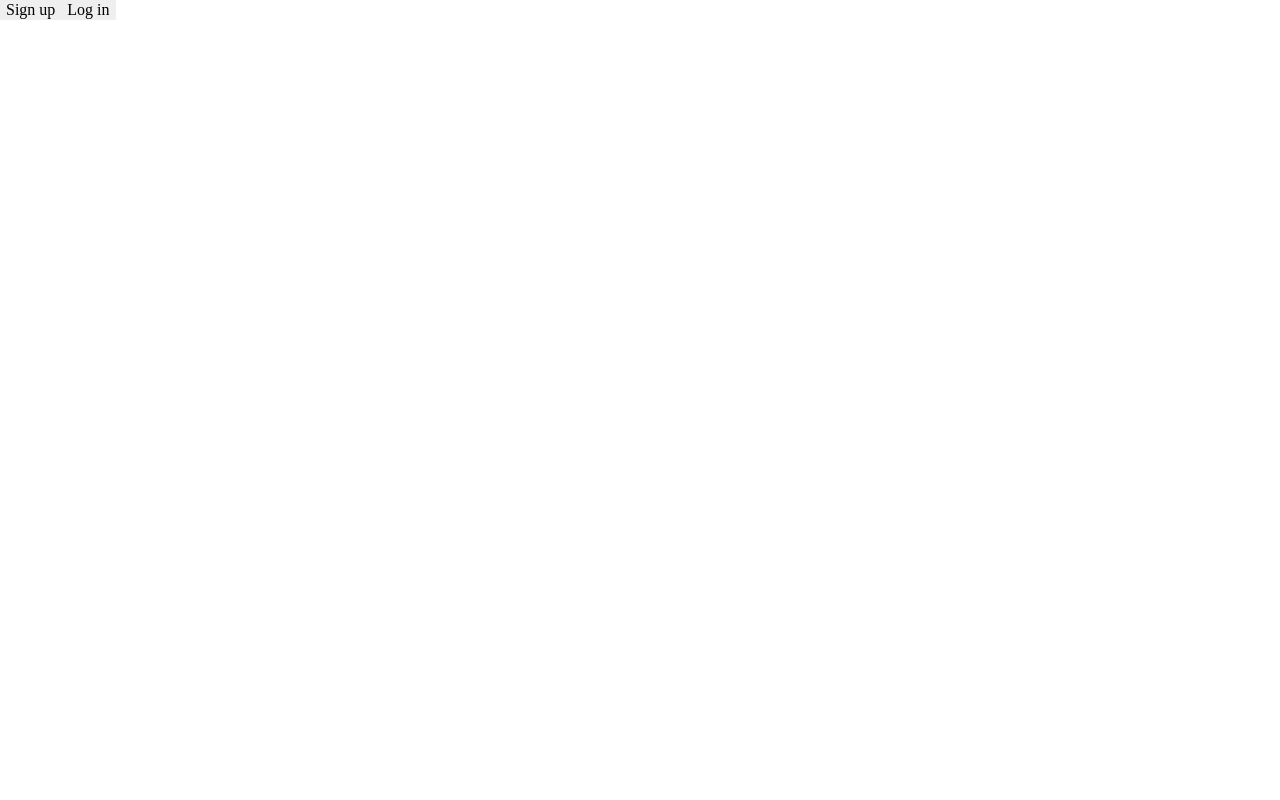
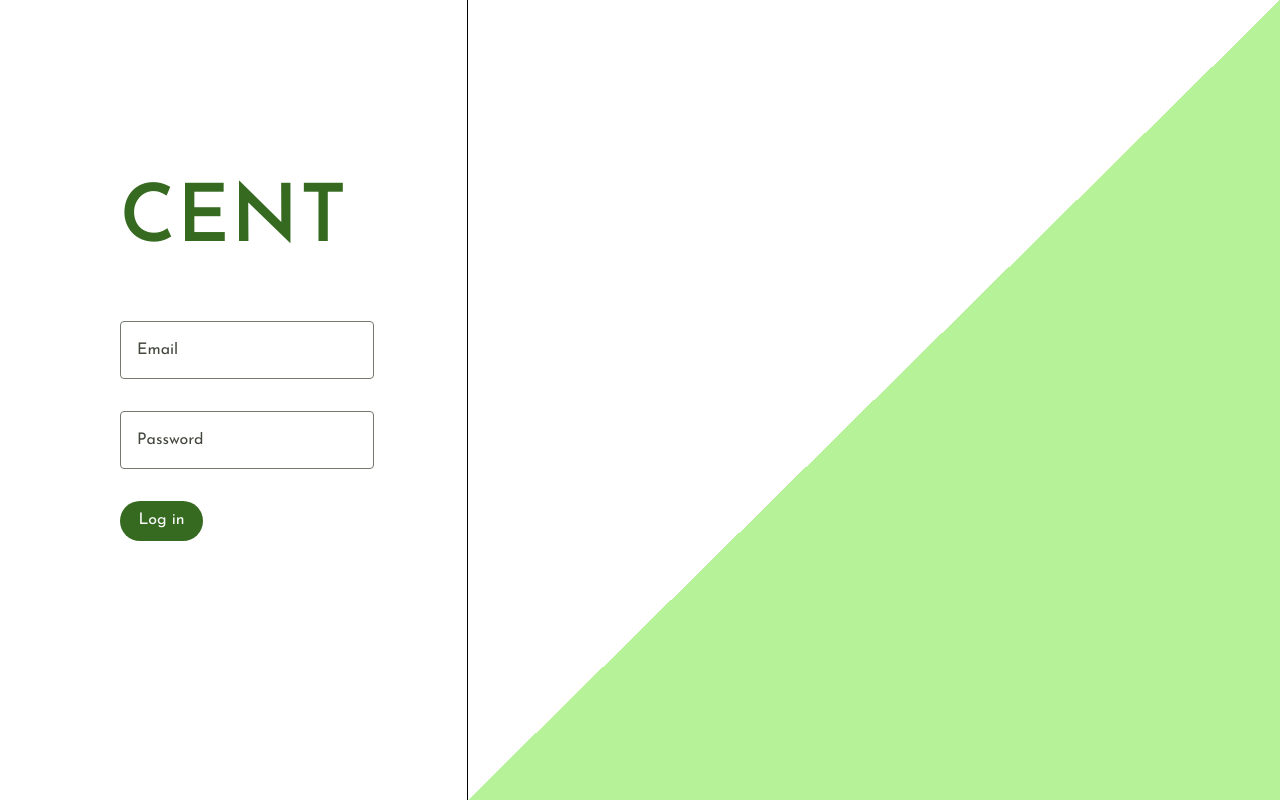
Before and after one commit to brandon509/budget-app, a React (Vite) app in the folder frontend/: page / in a window 1280 px wide. Built offline with nearby package versions, Linux system fonts and the light colour scheme.

Commit message:
updated home page, updated input component to make it reuseable

```diff
--- a/frontend/src/App.jsx
+++ b/frontend/src/App.jsx
@@ -3,6 +3,7 @@ import Home from './pages/home'
 import Header from './components/header'
 import Profile from './pages/profile'
 import EmailVerify from './pages/emailVerify'
+import Test from './pages/test'
 
 function App(){
   return(
@@ -14,6 +15,7 @@ function App(){
             <Route path='/' element={<Home />} />
             <Route path='/:id' element={<Profile />} />
             <Route path='/verify/:id' element={<EmailVerify />} />
+            <Route path='/test' element={<Test />} />
           </Routes>
         </div>
       </Router>
--- a/frontend/src/components/signup.jsx
+++ b/frontend/src/components/signup.jsx
@@ -182,7 +182,8 @@ export default function Signup(){
                 {passwordRequirements && <PasswordRequirements password={password} confirmPassword={confirmPassword} />}
                 <button
                     type="submit"
-                    disabled={!nameVal.pass || !emailVal.pass || !passwordVal.pass ? true : false}>
+                    disabled={!nameVal.pass || !emailVal.pass || !passwordVal.pass ? true : false}
+                    className='submitBtn'>
                 Sign up</button>
             </form>
             <p className="or"><span>or</span></p>
--- /dev/null
+++ b/frontend/src/components/textInput.jsx
@@ -0,0 +1,38 @@
+import { useState } from 'react'
+import { FontAwesomeIcon } from '@fortawesome/react-fontawesome'
+import { faCircleExclamation } from '@fortawesome/free-solid-svg-icons'
+
+export default function TextInput({ label, type, supporting, handleChange, inputValue, validation, errorMessage }){
+
+    const [labelVisable, setLabelVisable] = useState(false)
+    const [passValidation, setPassValidation] = useState(true)
+
+    const onFocus = () => {
+        setLabelVisable(true)
+    }
+
+    const onBlur = () => {
+        if(!inputValue){
+            setLabelVisable(false)
+        }
+
+        setPassValidation(validation())
+    }
+
+    return (
+            <div className="inputParent">
+                {labelVisable && <h5 className = {!passValidation ? "inputLabel inputError" : "inputLabel"}>{label}</h5>}
+                <input
+                    type={type}
+                    placeholder={!labelVisable ? label: undefined}
+                    name={type}
+                    className={!passValidation ? "input enabledInputError" : "input"}
+                    onFocus={onFocus}
+                    onBlur={onBlur}
+                    onChange={handleChange}>
+                </input>
+                {!passValidation && <FontAwesomeIcon icon={faCircleExclamation} className="errorIcon inputError" />}
+                <p className={!passValidation ? "support inputError" : "support"}>{!passValidation ? errorMessage : supporting}</p>
+            </div>
+    )
+}
--- a/frontend/src/main.css
+++ b/frontend/src/main.css
@@ -1,3 +1,9 @@
+@import url('https://fonts.googleapis.com/css2?family=Josefin+Sans:wght@300;400;600;700&display=swap');
+
+*{
+   font-family: 'Josefin Sans';
+}
+
 .login{
     display: flex;
     flex-direction: column;
@@ -247,3 +253,134 @@ p span{
  .error-message-box-container{
    width: 400px;
  }
+
+ .submitBtn{
+   cursor: not-allowed;
+ }
+
+ .input{
+   border: 1px solid #73796E;
+   border-radius: 4px;
+   color: #1A1C18;
+   /* height: 46px; */
+   height: 56px;
+   width: 220px;
+   padding: 0px 16px;
+   font-size: 16px;
+   line-height: 24px;
+   caret-color: #366A21;
+ }
+
+ ::placeholder{
+   color: #43483F;
+ }
+
+ .input:focus{
+   outline: none;
+   box-shadow: 0 0 0 1px #366A21;
+   color: #1A1C18;
+ }
+
+ .input:hover{
+   cursor:pointer;
+ }
+
+ .support{
+   margin-top: 4px;
+   color: #43483F;
+   padding: 0px 16px;
+   font-size: 12px;
+   line-height: 16px;
+ }
+
+ .inputLabel{
+   position: absolute;
+   top: -26px;
+   left: 10px;
+   font-size: 12px;
+   background: white;
+   padding: 0px 4px;
+   color: #366A21;
+ }
+
+ .inputParent{
+   position: relative;
+   /* margin-left: 20px; */
+ }
+
+input:-webkit-autofill,
+input:-webkit-autofill:hover,
+input:-webkit-autofill:focus,
+input:-webkit-autofill:active{
+    -webkit-background-clip: text;
+    -webkit-text-fill-color: #1A1C18;
+}
+
+.errorIcon{
+   font-size: 24px;
+   position: absolute;
+   left: 220px;
+   /* top: 12px; */
+   top: 17px;
+}
+
+.inputError{
+   color: #BA1A1A;
+}
+
+.enabledInputError{
+   border: #BA1A1A solid 1px;
+}
+
+.enabledInputError:focus{
+   outline: none;
+   box-shadow: 0 0 0 1px #BA1A1A;
+   caret-color: #BA1A1A;
+}
+
+.title{
+   font-weight: 600;
+   font-family: 'Josefin Sans';
+   letter-spacing: 1.4px;
+   font-size: 80px;
+   color: #366A21;
+   margin-left: 120px;
+   margin-top: 175px;
+}
+
+.logInForm{
+   margin-left: 120px;
+   display: flex;
+   flex-direction: column;
+   gap: 20px;
+}
+
+.line{
+   border-left: 1px black solid;
+   height: 100vh;
+   margin-left: 93px;
+}
+
+.homePageLayout{
+   display: flex;
+}
+
+.btn{
+display: flex;
+width: 83px;
+height: 40px;
+flex-direction: column;
+justify-content: center;
+align-items: center;
+gap: 8px;
+flex-shrink: 0;
+border-radius: 100px;
+background: #366A21;
+color: white;
+}
+
+.triangle {
+   width: 1000px;
+   height: 100vh;
+   background: linear-gradient(to bottom right, #fff 0%, #fff 50%, #B6F398 50%, #B6F398 100%);
+}
--- a/frontend/src/pages/home.jsx
+++ b/frontend/src/pages/home.jsx
@@ -1,107 +1,89 @@
-import Modal from 'react-modal'
+import TextInput from '../components/textInput'
 import { useState, useEffect } from 'react'
-import { useSelector, useDispatch } from 'react-redux'
-import Signup from '../components/signup'
-import Login from '../components/login'
-import SignupSuccess from '../components/signupSuccess'
+import { useNavigate } from 'react-router-dom'
+import { useDispatch, useSelector } from 'react-redux'
 import { reset } from '../features/auth/authSlice'
-import { useNavigate } from 'react-router-dom'
 
 export default function Home(){
 
-    const { isSuccess, user } = useSelector((state) => state.auth)
-    const [modalIsOpen, setIsOpen] = useState(false)
-    const [modalType, setModalType] = useState(null)
+    const [formData, setFormData] = useState({
+        email: "",
+        password: ""
+    })
 
+    const { email, password } = formData
+
+    const navigate = useNavigate()
     const dispatch = useDispatch()
-    const navigate = useNavigate()
 
-    const customStyles = {
-        content: {
-          top: '50%',
-          left: '50%',
-          right: 'auto',
-          bottom: 'auto',
-          marginRight: '-50%',
-          transform: 'translate(-50%, -50%)',
-          border: 'none',
-          padding: '0%'
+    const { user, isError, isSuccess, message } = useSelector((state) => state.auth)
+
+    useEffect(() => {
+        if(isError){
+            if(message.includes("400")){
+                setError("Please verify you email before attempting to log in.")
+            }
+            else{
+                setError("Email or password are incorrect. Please try again.")
+            }
+
         }
+        if(isSuccess){
+            navigate(`/${user.id}`)
+        }
+        dispatch(reset())
+    }, [user, isError, isSuccess, message, navigate, dispatch])
+
+    const onChange = (e) => {
+        setFormData((prevState) => ({
+            ...prevState,
+            [e.target.name]: e.target.value
+        }))
+
+        return e.target.value
     }
 
-    useEffect(() => {
-        if(isSuccess){
-            setModalType("success")
+    const emailValidation = () => {
+        if(!/^\w+([\.-]?\w+)*@\w+([\.-]?\w+)*(\.\w{2,3})+$/.test(email)){
+            return false
         }
 
-        if(user){
-            navigate(`/${user.id}`)
-        }
-    }, [isSuccess])
-
-    const openModal = e => {
-        setIsOpen(true)
-        setModalType(e.target.name)
+        return true
     }
 
-    const closeModal = () => {
-        setIsOpen(false)
-        dispatch(reset())
+    const passwordValidation = () => {
+        if(password.length === 0){
+            return false
+        }
+
+        return true
     }
 
-    let modalContent = {
-        modal: null,
-        verbiage: null,
-        buttonName: null,
-        buttonDisplay: null
+    const onSubmit = (e) => {
+        e.preventDefault()
+
+
+        const userData = {
+            email,
+            password
+        }
+        console.log(userData)
+        // dispatch(login(userData))
     }
 
-    switch(modalType){
-        case 'sign-up':
-            modalContent = {
-                modal: <Signup />,
-                verbiage: "Already have an account?",
-                buttonName: "log-in",
-                buttonDisplay: "Log in"
-            }
-            break
-        case 'log-in':
-            modalContent = {
-                modal: <Login />,
-                verbiage: "Don't have an account?",
-                buttonName: "sign-up",
-                buttonDisplay: "Sign up"
-            }
-            break
-        case 'success':
-            modalContent = {
-                modal: <SignupSuccess />,
-                verbiage: null,
-                buttonName: null,
-                buttonDisplay: null
-            }
-            break
-        default:
-            modalContent = {
-                modal: null,
-                verbiage: null,
-                buttonName: null,
-                buttonDisplay: null
-            }
-    }
+    return (
+        <div className="homePageLayout">
+            <div>
+                <h1 className="title">CENT</h1>
+                <form onSubmit={onSubmit} noValidate={true} className="logInForm">
+                    <TextInput label="Email" type="email" handleChange={onChange} inputValue={email} validation={emailValidation} errorMessage="Input is not valid"/>
+                    <TextInput label="Password" type="password" handleChange={onChange} inputValue={password} validation={passwordValidation} errorMessage="Input is not valid" />
+                    <button type="submit" className="btn">Log in</button>
+                </form>
+            </div>
+            <div className="line"></div>
+            <div class="triangle"></div>
+        </div>
 
-    return(
-        <div>
-            <button onClick={openModal} name="sign-up">Sign up</button>
-            <button onClick={openModal} name="log-in">Log in</button>
-            <Modal isOpen={modalIsOpen} style={customStyles}>
-                <button className='close' onClick={closeModal}>&times;</button>
-                <div className='modalContent'>
-                    {modalContent.modal}
-                    <p className='switch'>{modalContent.verbiage}</p>
-                    <button onClick={openModal} name={modalContent.buttonName} className='switch'>{modalContent.buttonDisplay}</button>
-                </div>
-            </Modal>
-        </div>
     )
 }
```
